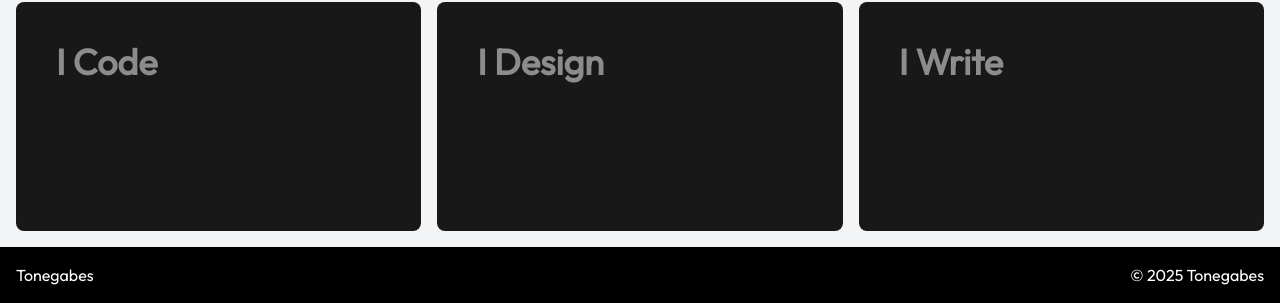
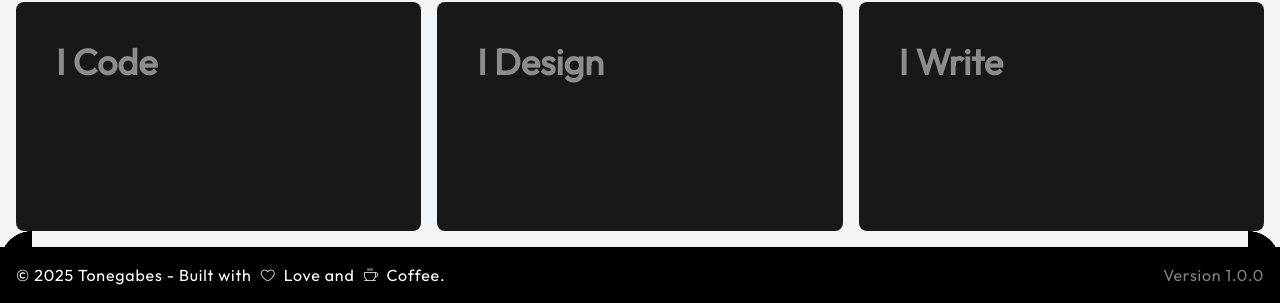
Before and after one commit to tonegabes/portfolio, an Astro site: page / in a window 1280 px wide. Shown: the part 497-800 px from the top of the page. Built offline with nearby package versions, Linux system fonts and the light colour scheme; Astro itself is replaced by a stand-in of ours.

Commit message:
feat(footer): adicionar cantos superiores com Tailwind mask-image usando radial-gradient para destacar acima do footer

```diff
--- a/src/components/Footer.astro
+++ b/src/components/Footer.astro
@@ -1,4 +1,22 @@
-<footer role="contentinfo" class="bg-black text-white p-4 flex justify-between items-center">
-  <span>Tonegabes</span>
-  <span>© 2025 Tonegabes</span>
-</footer>
+---
+const version = "1.0.0";
+---
+
+<div class="relative">
+  <!-- Canto superior esquerdo -->
+  <div
+    aria-hidden="true"
+    class="pointer-events-none absolute -top-4 left-0 h-8 w-8 bg-black [mask-image:radial-gradient(circle_at_100%_100%,black_70%,transparent_71%)] [-webkit-mask-image:radial-gradient(circle_at_100%_100%,black_70%,transparent_71%)] [mask-size:100%_100%] [mask-repeat:no-repeat]"
+  ></div>
+
+  <!-- Canto superior direito -->
+  <div
+    aria-hidden="true"
+    class="pointer-events-none absolute -top-4 right-0 h-8 w-8 bg-black [mask-image:radial-gradient(circle_at_0%_100%,black_70%,transparent_71%)] [-webkit-mask-image:radial-gradient(circle_at_0%_100%,black_70%,transparent_71%)] [mask-size:100%_100%] [mask-repeat:no-repeat]"
+  ></div>
+
+  <footer role="contentinfo" class="bg-black text-white font-thin tracking-wider p-4 flex justify-between items-center">
+    <span class="flex items-center gap-2">© 2025 Tonegabes - Built with <i class="ph-light ph-heart text-primary"></i> Love and <i class="ph-light ph-coffee text-primary"></i> Coffee.</span>
+    <span class="text-white/50">Version {version}</span>
+  </footer>
+</div>
```
